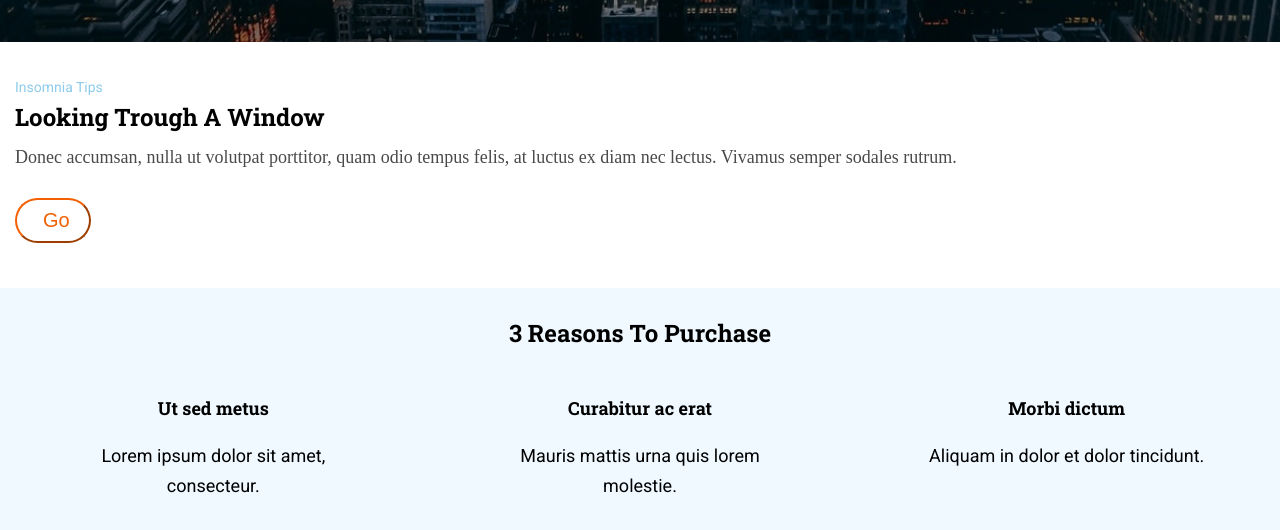
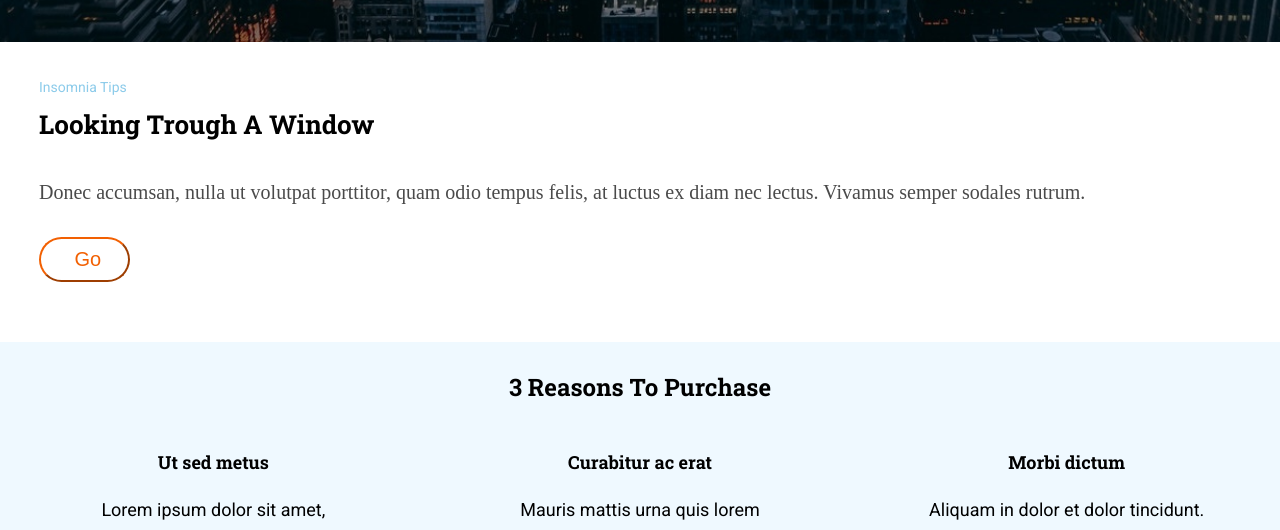
Before and after one commit to violetagonza/anonymous-proxy, a website: page docs/index.html in a window 1280 px wide. Shown: the part 758-1288 px from the top of the page. Drawn offline with nearby package versions, Linux system fonts and the light colour scheme; files that its build step writes are made by us from their sources.

Commit message:
Add responsive styles to main principal section

```diff
--- a/_src/assets/scss/components/_main-principal-styles.scss
+++ b/_src/assets/scss/components/_main-principal-styles.scss
@@ -37,3 +37,30 @@
     height: 45px;
   }
 }
+
+@media all and (min-width: 768px) {
+  .main-principal {
+    padding-left: 39px;
+    padding-bottom: 60px;
+    &-title {
+      font-size: 26px;
+      line-height: 45px;
+    }
+    &-text {
+      font-size: $font-size-button;
+      margin-top: 30px;
+      line-height: 30px;
+    }
+    &-button {
+      font-size: $font-size-button;
+      color: $color-primary;
+      border-color: $color-primary;
+      border-radius: 22.5px;
+      background-color: white;
+      padding-left: 33.5px;
+      padding-right: 33.5px;
+      width: 91px;
+      height: 45px;
+    }
+  }
+}
```
